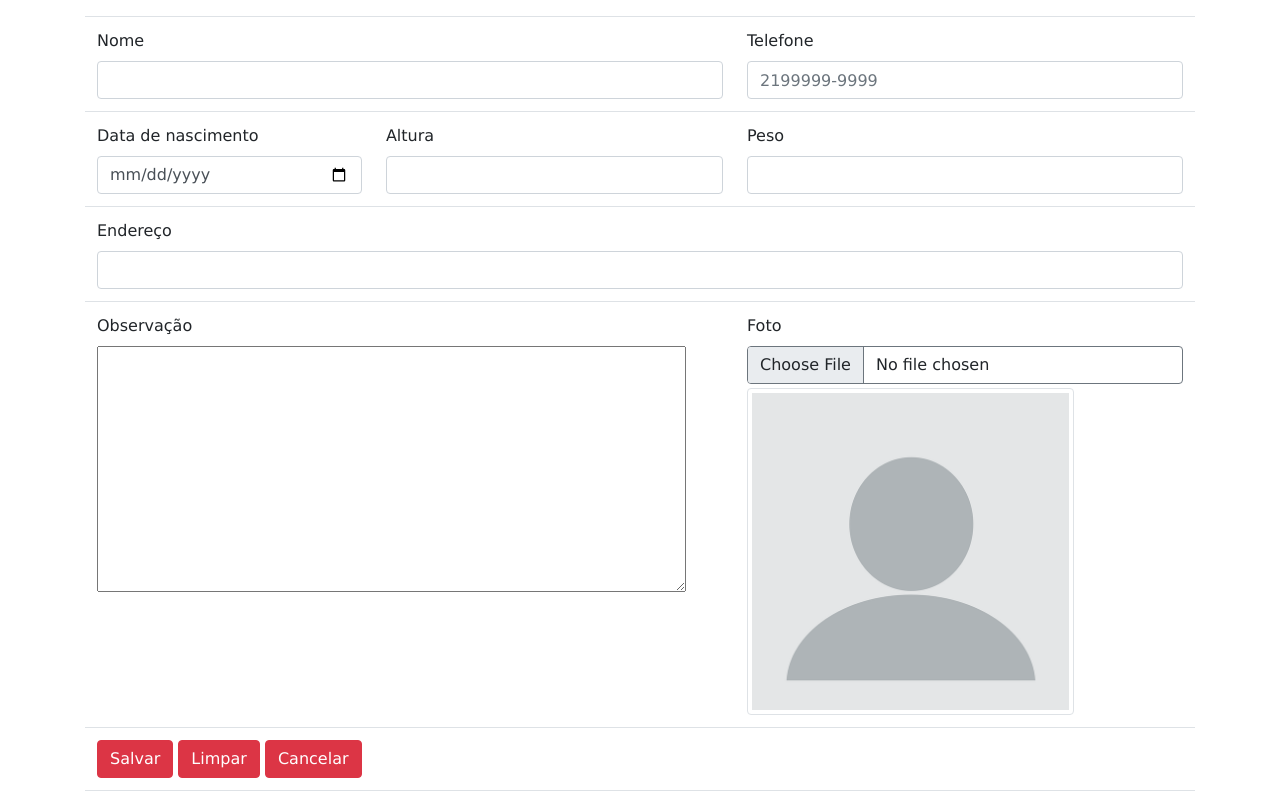
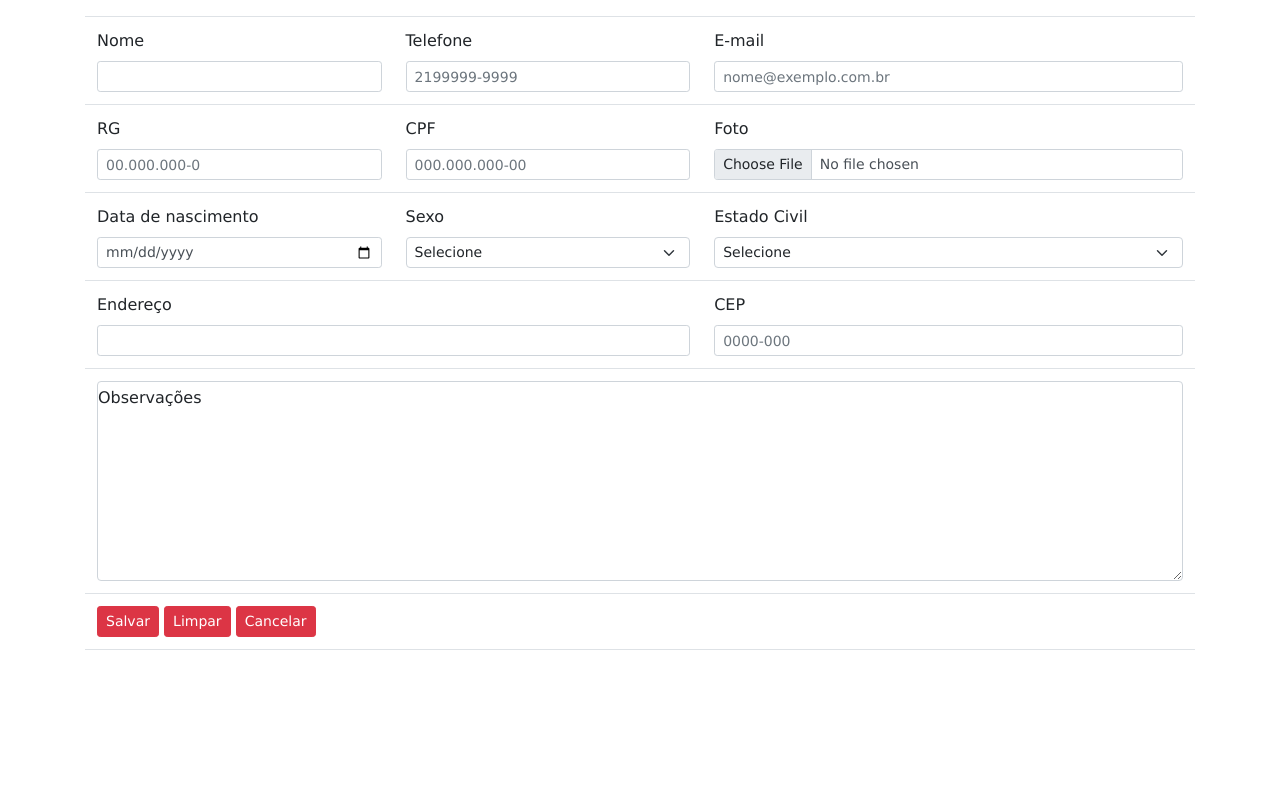
Before and after one commit to aluiss/organistetica, a Django app: page /cadastra_cliente in a window 1280 px wide. Shown: the part 151-958 px from the top of the page. After the commit the page ends 801 px from the top, so only its background shows below. Run offline with Django 3.2, Linux system fonts and the light colour scheme; some libraries are stand-ins or nearby versions.

Commit message:
Alterações na exibição dos endereços de e-mail dos clientes e ajustes na página de cadastro de clientes.

```diff
--- a/clientes/views.py
+++ b/clientes/views.py
@@ -4,7 +4,7 @@ from django.db.models import Count
 from .models import Clientes
 from agendamentos.models import Agendamento
 from datetime import date
-from django.core.paginator import Paginator, PageNotAnInteger, EmptyPage
+from django.core.paginator import Paginator
 
 def index(request):
     #lista todos os clientes por ordem de cadastro
@@ -97,11 +97,24 @@ def cadastra_cliente(request):
     if request.method == 'POST':
         nome = request.POST['nome']
         telefone = request.POST['telefone']
+        email = request.POST['email']
+        rg = request.POST['rg']
+        cpf = request.POST['cpf']
+        sexo = request.POST['sexo']
+        estado_civil = request.POST['estado_civil']
         nascimento = request.POST['nascimento']
-        altura = request.POST['altura']
-        peso = request.POST['peso']
         endereco = request.POST['endereco']
+        cep = request.POST['cep']
         obs = request.POST['observacao']
+        #Verifica se o sexo é masculino para trocar o estado civil
+        if request.POST['sexo'] == 'ms' and request.POST['estado_civil'] == 'sta':
+            estado_civil = 'st'
+        elif request.POST['sexo'] == 'ms' and request.POST['estado_civil'] == 'csa':
+            estado_civil = 'cs'
+        elif request.POST['sexo'] == 'ms' and request.POST['estado_civil'] == 'dva':
+            estado_civil = 'dv'
+        elif request.POST['sexo'] == 'ms' and request.POST['estado_civil'] == 'vva':
+            estado_civil = 'vv'
         #Verificar se foi selecionada uma foto para upload
         if not request.FILES:
             foto = 'perfil.png'
@@ -114,11 +127,11 @@ def cadastra_cliente(request):
         if campo_vazio(nascimento):
             messages.error(request, 'Favor digitar a data de nascimento da(o) cliente!')
             return redirect('clientes')
-        if not altura:
-            messages.error(request, 'Favor digitar a altura da(o) cliente!')
+        if not rg:
+            messages.error(request, 'Favor digitar o RG da(o) cliente!')
             return redirect('clientes')
-        if not peso:
-            messages.erro(request, 'Favor digitar o peso da(o) cliente!')
+        if not cpf:
+            messages.erro(request, 'Favor digitar o CPF da(o) cliente!')
             return redirect('clientes')
         if campo_vazio(endereco):
             messages.error(request, 'Favor digitar o endereço da(o) cliente!')
@@ -130,16 +143,20 @@ def cadastra_cliente(request):
         cliente = Clientes.objects.create(
             nome = nome,
             telefone = telefone,
+            email = email,
             data_nascimento = nascimento,
-            altura = altura,
-            peso = peso,
+            rg = troca_sinal(rg),
+            cpf = troca_sinal(cpf),
+            sexo = sexo,
+            estado_civil = estado_civil,
             endereco = endereco,
+            cep = cep,
             obs = obs,
             foto = foto
         )
         #salva o novo cliente no banco de dados
         cliente.save()
-        messages.success(request, 'Cliente cadastrada(o) com sucesso!')
+        messages.success(request, nome +', cadastrada(o) com sucesso!')
         #Redireciona para a página 'clientes'
         return redirect('clientes')
     #Renderiza a página de clientes
--- a/templates/cliente/cadastra_cliente.html
+++ b/templates/cliente/cadastra_cliente.html
@@ -9,51 +9,78 @@
             {% csrf_token %}
             <table class="table">
                 <tr>
-                    <td colspan="2">
+                    <td>
                         <label class="form-label" for="nome">Nome</label>
-                        <input class="form-control" type="text" name="nome" required>
+                        <input class="form-control form-control-sm" type="text" name="nome" required>
                     </td>
                     <td>
                         <label class="form-label" for="telefone">Telefone</label>
-                        <input class="form-control" type="tel" name="telefone" placeholder="2199999-9999" pattern="[0-9]{2}[0-9}{5}-[0-9]{4}" required>
+                        <input class="form-control form-control-sm" type="tel" name="telefone" placeholder="2199999-9999" pattern="[0-9]{2}[0-9}{5}-[0-9]{4}" required>
+                    </td>
+                    <td>
+                        <label class="form-label" for="email">E-mail</label>
+                        <input class="form-control form-control-sm" type="email" name="email" placeholder="nome@exemplo.com.br" required>
+                    </td>
+                </tr>
+                <tr>
+                    <td>
+                        <label class="form-label" for="rg">RG</label>
+                        <input class="form-control form-control-sm" type="text" name="rg" placeholder="00.000.000-0" required>
+                    </td>
+                    <td>
+                        <label class="form-label" for="cpf">CPF</label>
+                        <input class="form-control form-control-sm" type="text" name="cpf" placeholder="000.000.000-00" required>
+                    </td>
+                    <td>
+                        <label for="foto" class="from-label">Foto</label>
+                        <input class="form-control form-control-sm" type="file" name="foto">
                     </td>
                 </tr>
                 <tr>
                     <td>
                         <label class="form-label" for="nascimento">Data de nascimento</label>
-                        <input class="form-control" type="date" name="nascimento" required>
+                        <input class="form-control form-control-sm" type="date" name="nascimento" required>
                     </td>
                     <td>
-                        <label class="form-label" for="altura">Altura</label>
-                        <input class="form-control" type="text" name="altura" required>
+                        <label for="sexo" class="form-label">Sexo</label>
+                        <select name="sexo" class="form-select form-select-sm" aria-label=".form-select-sm" required>
+                            <option selected>Selecione</option>
+                            <option value="ms">Masculino</option>
+                            <option value="fm">Feminino</option>
+                        </select>
                     </td>
                     <td>
-                        <label class="form-label" for="peso">Peso</label>
-                        <input class="form-control" type="number" name="peso" min="1" required>
+                        <label for="estado_civil" class="form-label">Estado Civil</label>
+                        <select name="estado_civil" class="form-select form-select-sm" required>
+                            <option selected>Selecione</option>
+                            <option value="sta">Solteira(o)</option>
+                            <option value="csa">Casada(o)</option>
+                            <option value="dva">Divorciada(o)</option>
+                            <option value="vva">Viúva(o)</option>
+                        </select>
+                    </td>
+                </tr>
+                <tr>
+                    <td colspan="2">
+                        <label class="form-label" for="endereco">Endereço</label>
+                        <input class="form-control form-control-sm" type="text" name="endereco" required>
+                    </td>
+                    <td>
+                        <label class="form-label" for="cep">CEP</label>
+                        <input class="form-control form-control-sm" type="text" name="cep" placeholder="0000-000" required>
+                    </td>
+                </tr>
+                <tr>
+                    <td colspan="3" class="form-floating">
+                        <textarea class="form-control" name="observacao" style="height: 200px;" placeholder="Leave a comment here"></textarea>
+                        <label class="form-label" for="observacao">Observações</label>
                     </td>
                 </tr>
                 <tr>
                     <td colspan="3">
-                        <label class="form-label" for="endereco">Endereço</label>
-                        <input class="form-control" type="text" name="endereco" required>
-                    </td>
-                </tr>
-                <tr>
-                    <td colspan="2">
-                        <label class="form-label" for="observacao">Observação</label>
-                        <textarea name="observacao" cols="70" rows="10"></textarea>
-                    </td>
-                    <td>
-                        <label for="foto" class="from-label">Foto</label>
-                        <input class="form-control btn border-secondary" type="file" name="foto">
-                        <img class="w-75 mt-1 img-thumbnail" src="{% static 'img/perfil.png' %}" alt="Foto do cliente">
-                    </td>
-                </tr>
-                <tr>
-                    <td colspan="3">
-                        <input class="btn btn-danger" type="submit" value="Salvar">
-                        <input class="btn btn-danger" type="reset" value="Limpar">
-                        <a href="{% url 'clientes' %}" class="btn btn-danger">Cancelar</a>
+                        <input class="btn btn-sm btn-danger" type="submit" value="Salvar">
+                        <input class="btn btn-sm btn-danger" type="reset" value="Limpar">
+                        <a href="{% url 'clientes' %}" class="btn btn-sm btn-danger">Cancelar</a>
                     </td>
                 </tr>
             </table>
--- a/templates/clientes.html
+++ b/templates/clientes.html
@@ -27,10 +27,10 @@
                                 <i class="fas fa-phone-square-alt"></i>
                                 {{cliente.telefone}}
                             </h5>
-                            <h5>
+                            <h6>
                                 <i class="fas fa-at"></i>
                                 {{cliente.email}}
-                            </h5>
+                            </h6>
                             <h6 class="card-text">
                                 <i class="fas fa-ring"></i>
                                 {{cliente.get_estado_civil_display}}
```
Also changed, not shown: clientes/static/img/fotos/foto-01-h_AgEvCnk.jpg (added), clientes/static/img/fotos/foto-02-h_jzG8KeC.jpg (added), clientes/static/img/fotos/foto-02-m_n6QcOFO.jpg (added), clientes/static/img/fotos/foto-03-m_1DHaOFL.jpg (added), clientes/static/img/fotos/foto3_7fUeLmw.jpg (added), 1 other file.
